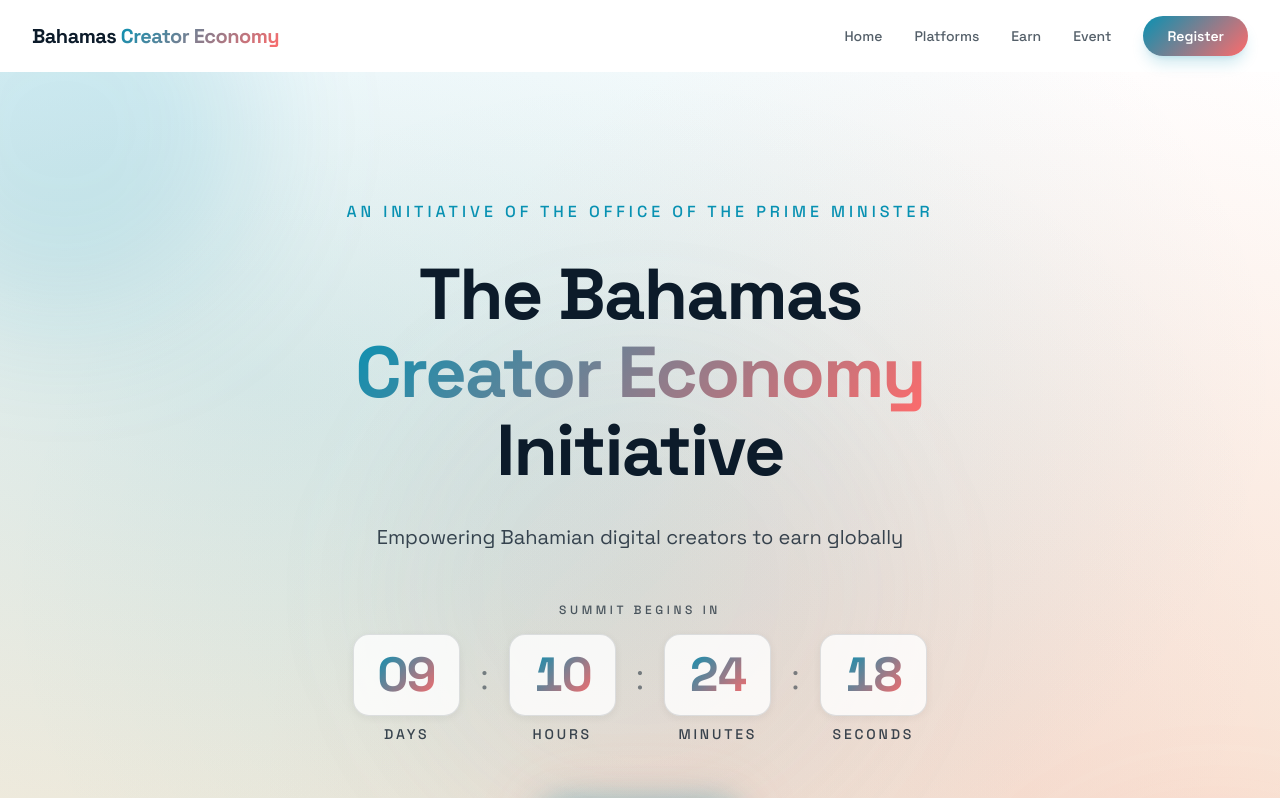
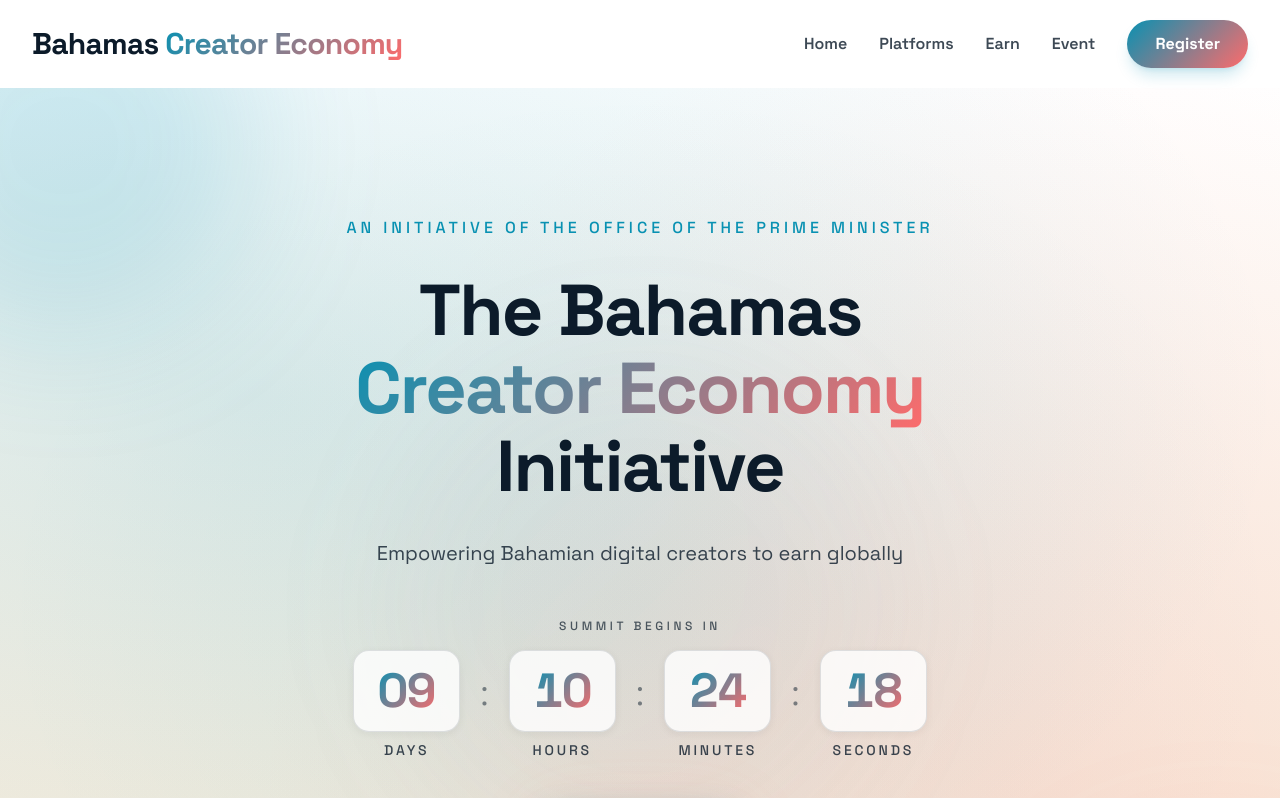
Before and after one commit to gmr0780/Bahamas-Creator-Economy, a Next.js app: page / in a window 1280 px wide. Shown: the top 798 px of the page. Built offline with nearby package versions, Linux system fonts and the light colour scheme.

Commit message:
Increase nav size: bigger brand text, links, and register button

```diff
--- a/src/app/components/Navigation.tsx
+++ b/src/app/components/Navigation.tsx
@@ -37,10 +37,10 @@ export default function Navigation() {
           : "bg-transparent"
       }`}
     >
-      <nav className="mx-auto flex max-w-7xl items-center justify-between px-6 py-4 lg:px-8">
+      <nav className="mx-auto flex max-w-7xl items-center justify-between px-6 py-5 lg:px-8">
         {/* Logo / Brand */}
         <Link href="/" className="flex items-center gap-2 group">
-          <span className="text-xl font-bold tracking-tight text-navy">
+          <span className="text-2xl sm:text-3xl font-extrabold tracking-tight text-navy">
             Bahamas{" "}
             <span className="gradient-aqua-coral-text">Creator Economy</span>
           </span>
@@ -52,14 +52,14 @@ export default function Navigation() {
             <Link
               key={link.href}
               href={link.href}
-              className="text-sm font-medium text-navy/70 transition-colors hover:text-aqua"
+              className="text-base font-semibold text-navy/80 transition-colors hover:text-aqua"
             >
               {link.label}
             </Link>
           ))}
           <Link
             href="/register"
-            className="cta-gradient rounded-full px-6 py-2.5 text-sm font-semibold text-white shadow-lg shadow-aqua/20 transition-all"
+            className="cta-gradient rounded-full px-7 py-3 text-base font-bold text-white shadow-lg shadow-aqua/20 transition-all"
           >
             Register
           </Link>
```
